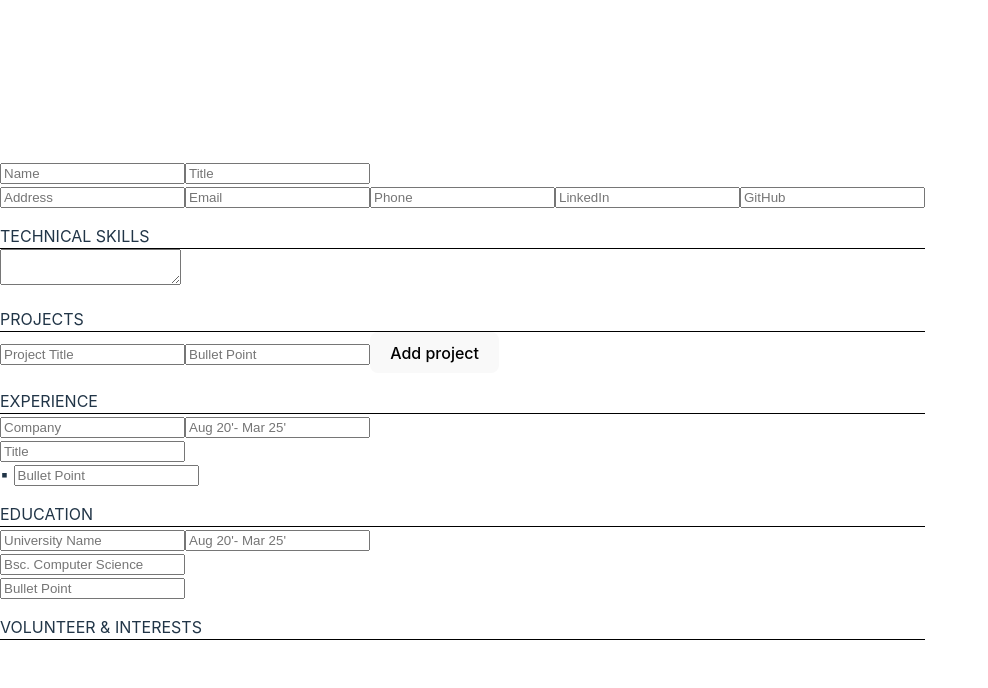
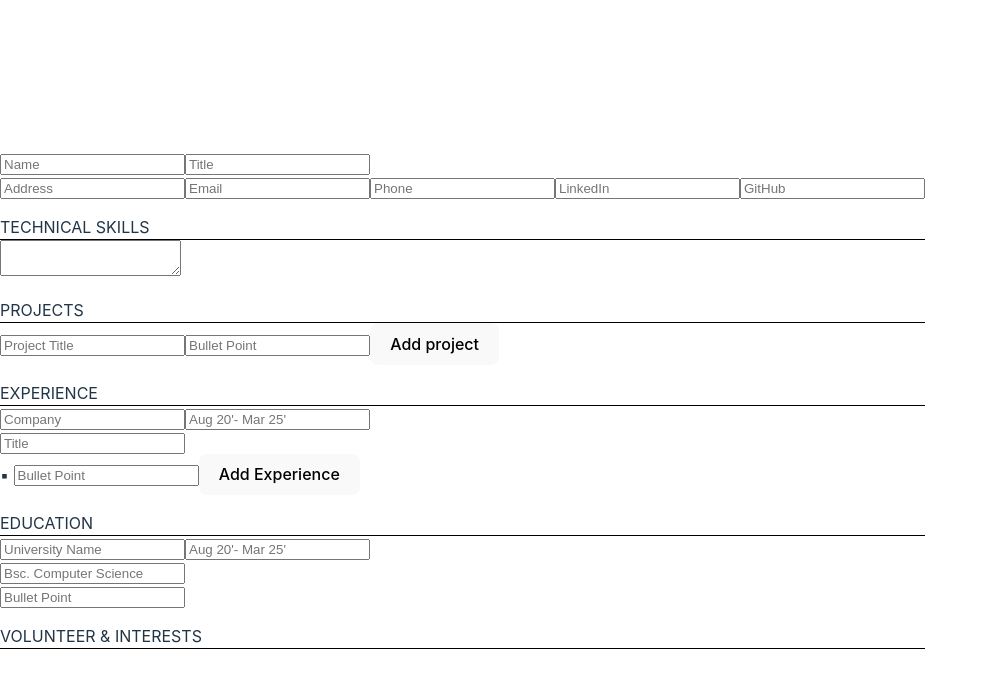
Before and after one commit to Eveieve/CV-builder, a React (Vite) app in the folder vite-project/: page / in a window 1280 px wide. Shown: the top 688 px of the page, without its empty margins (0-988 px from the left). Built offline with nearby package versions, Linux system fonts and the light colour scheme.

Commit message:
handle add experience button

```diff
--- a/vite-project/src/App.jsx
+++ b/vite-project/src/App.jsx
@@ -116,6 +116,23 @@ function App() {
     });
   }
 
+  function handleAddExperience(e) {
+    //setState to update the state
+    const { name, value } = e.target;
+    setState((prevState) => ({
+      ...prevState,
+      experiences: [
+        ...prevState.experiences,
+        {
+          company: "",
+          title: "",
+          date: "",
+          bulletPoint: "",
+        },
+      ],
+    }));
+  }
+
   function handleEducationChange(e) {
     const { name, value } = e.target;
     setState((prevState) => {
@@ -146,6 +163,7 @@ function App() {
         onChange={handleExperienceChange}
         experiences={state.experiences}
       />
+      <button onClick={handleAddExperience}>Add Experience</button>
       <Section sectionName="EDUCATION" />
       <Education onChange={handleEducationChange} />
       <Section sectionName="VOLUNTEER & INTERESTS" />
```
